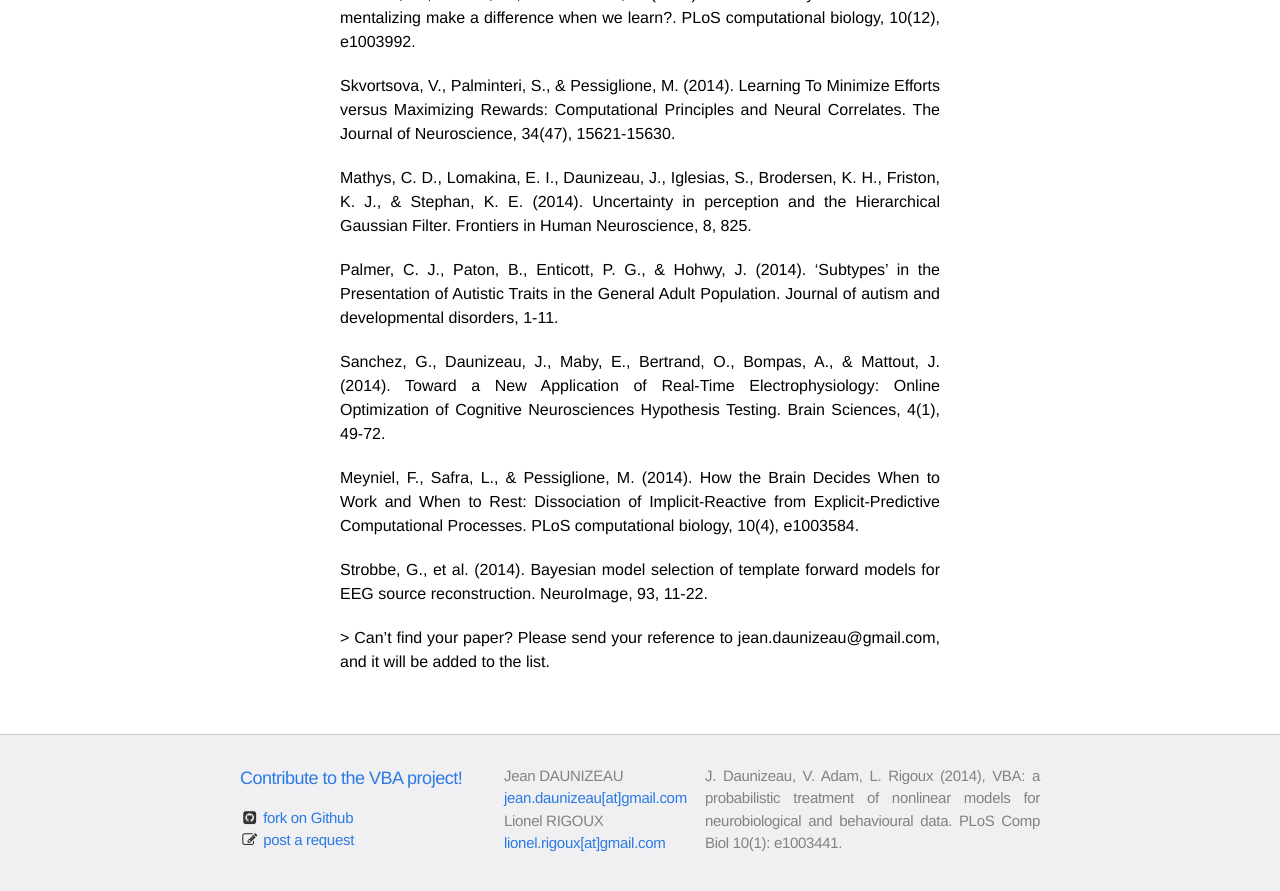
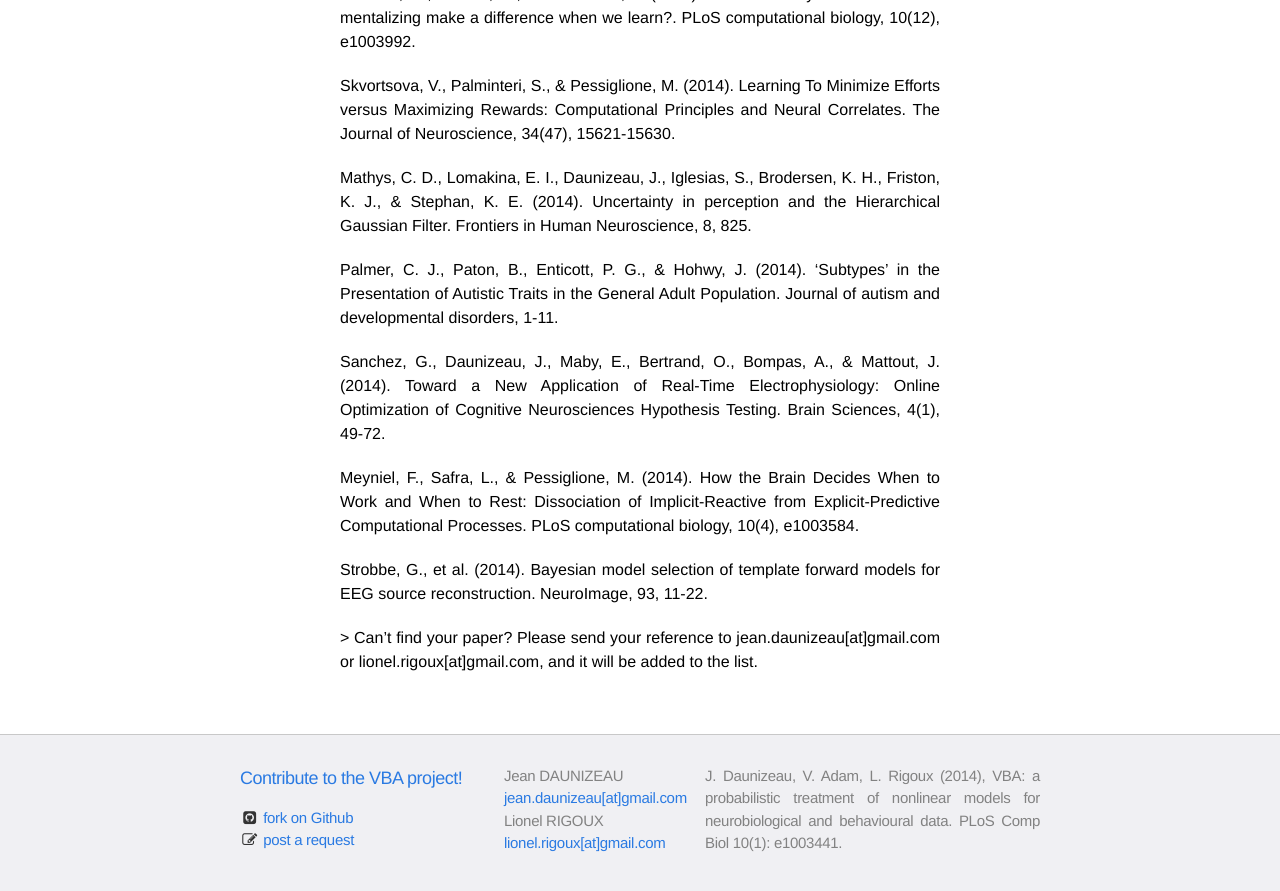
Before and after one commit to MBB-team/VBA-toolbox, a Jekyll site: the page built from references/index.html, in a window 1280 px wide and 900 px high, scrolled down 3520 px. Shown: the top 891 px of the window. Built offline with Jekyll 4.4.1, drawn with Linux system fonts in a browser that asks for light colours; nearby versions of some CDN libraries.

Commit message:
Update index.html

```diff
--- a/references/index.html
+++ b/references/index.html
@@ -197,4 +197,4 @@
 </p>
 
 
-> Can’t find your paper? Please send your reference to jean.daunizeau@gmail.com, and it will be added to the list.
+> Can’t find your paper? Please send your reference to jean.daunizeau[at]gmail.com or lionel.rigoux[at]gmail.com, and it will be added to the list.
```
